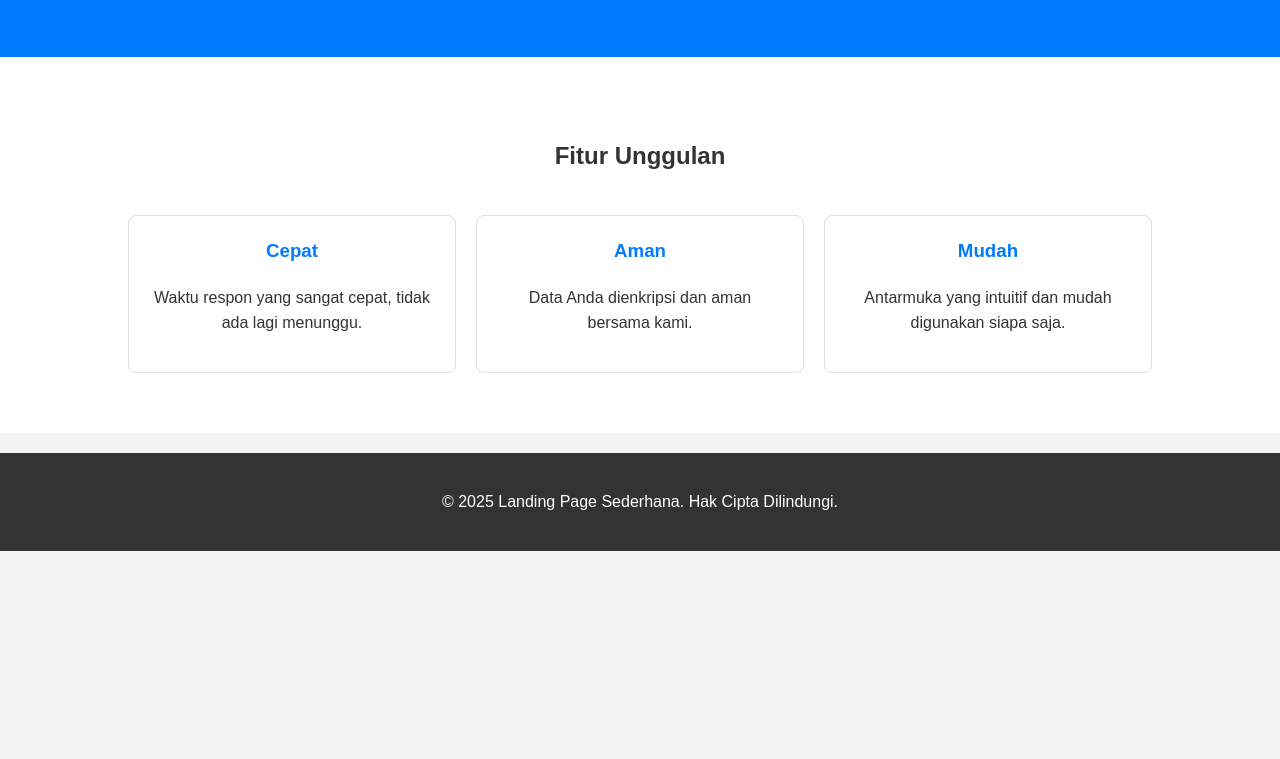
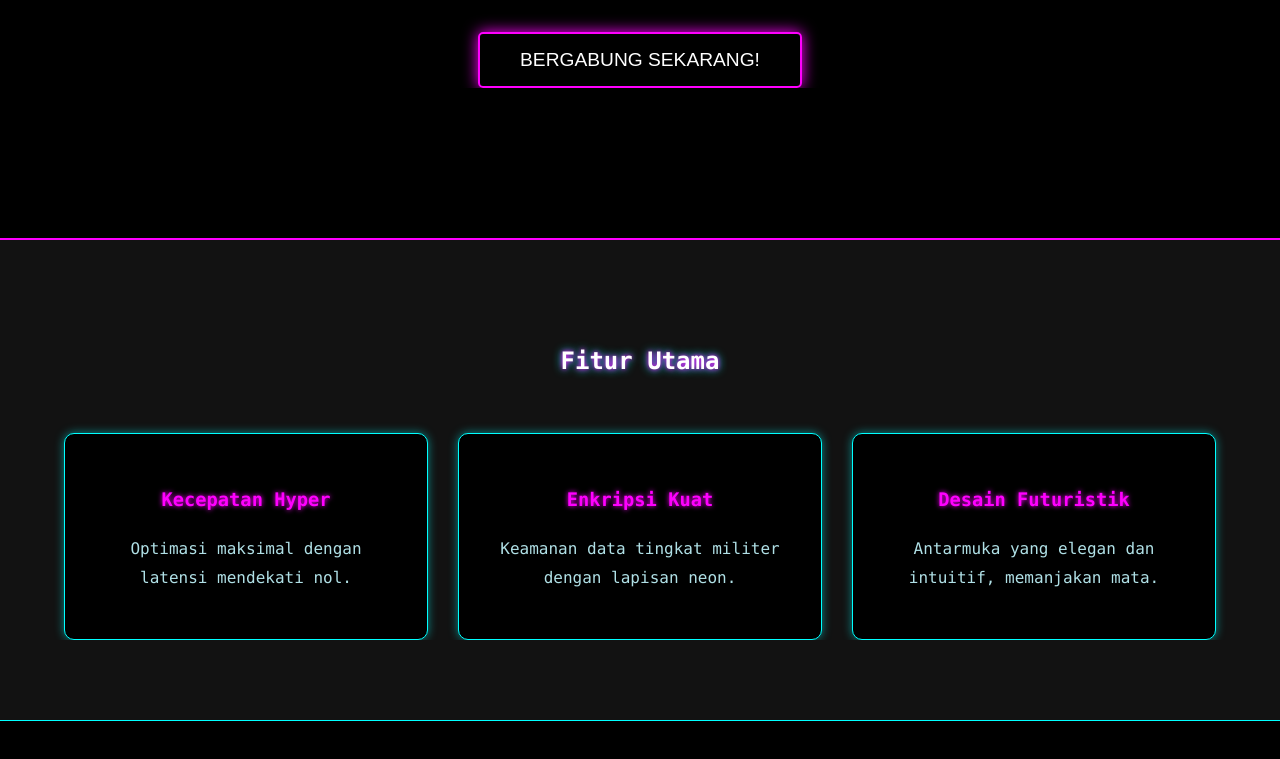
Before and after one commit to ChaidarAkbar/Coba, a plain HTML site: page index.html in a window 1280 px wide. Shown: the part 383-1142 px from the top of the page. Before the commit the page ends 934 px from the top, so only its background shows below. Drawn offline with Linux system fonts and the light colour scheme.

Commit message:
finalllll

```diff
--- a/index.html
+++ b/index.html
@@ -3,33 +3,33 @@
 <head>
     <meta charset="UTF-8">
     <meta name="viewport" content="width=device-width, initial-scale=1.0">
-    <title>Landing Page Sederhana</title>
+    <title>Neon Glow Landing Page</title>
     <link rel="stylesheet" href="style.css"> </head>
 <body>
 
     <header class="hero">
         <div class="container">
-            <h1>Selamat Datang di Landing Page Kami!</h1>
-            <p>Solusi terbaik untuk kebutuhan Anda. Daftarkan diri Anda sekarang.</p>
-            <button id="cta-button">Daftar Sekarang Juga! 🚀</button>
+            <h1>Neon Tech Solutions</h1>
+            <p>Masa Depan Digital Anda. Cepat, Aman, dan Bersinar.</p>
+            <button id="cta-button">Bergabung Sekarang!</button>
         </div>
     </header>
 
     <section id="features" class="section">
         <div class="container">
-            <h2>Fitur Unggulan</h2>
+            <h2>Fitur Utama</h2>
             <div class="feature-list">
                 <div class="feature-item">
-                    <h3>Cepat</h3>
-                    <p>Waktu respon yang sangat cepat, tidak ada lagi menunggu.</p>
+                    <h3>Kecepatan Hyper</h3>
+                    <p>Optimasi maksimal dengan latensi mendekati nol.</p>
                 </div>
                 <div class="feature-item">
-                    <h3>Aman</h3>
-                    <p>Data Anda dienkripsi dan aman bersama kami.</p>
+                    <h3>Enkripsi Kuat</h3>
+                    <p>Keamanan data tingkat militer dengan lapisan neon.</p>
                 </div>
                 <div class="feature-item">
-                    <h3>Mudah</h3>
-                    <p>Antarmuka yang intuitif dan mudah digunakan siapa saja.</p>
+                    <h3>Desain Futuristik</h3>
+                    <p>Antarmuka yang elegan dan intuitif, memanjakan mata.</p>
                 </div>
             </div>
         </div>
@@ -37,7 +37,7 @@
 
     <footer class="footer">
         <div class="container">
-            <p>&copy; 2025 Landing Page Sederhana. Hak Cipta Dilindungi.</p>
+            <p>&copy; 2025 Neon Tech. All Rights Reserved.</p>
         </div>
     </footer>
 
--- a/script.js
+++ b/script.js
@@ -1,5 +1,14 @@
+// Dapatkan elemen tombol berdasarkan ID
 const ctaButton = document.getElementById('cta-button');
 
+// Tambahkan event listener untuk merespon klik
 ctaButton.addEventListener('click', function() {
-    alert('Terima kasih telah mendaftar! Kami akan segera menghubungi Anda.');
+    // Tampilkan pesan sederhana yang sesuai dengan tema
+    alert('Akses Terkonfirmasi! Selamat datang di jaringan neon kami.');
+
+    // Tambahkan efek visual sebentar pada tombol saat diklik (opsional)
+    ctaButton.style.boxShadow = '0 0 30px white';
+    setTimeout(() => {
+        ctaButton.style.boxShadow = '0 0 15px var(--neon-pink)';
+    }, 200);
 });
--- a/style.css
+++ b/style.css
@@ -1,97 +1,130 @@
-/* Pengaturan dasar */
+/* Warna Neon Utama */
+:root {
+    --neon-blue: #00ffff;  /* Cyan Neon */
+    --neon-pink: #ff00ff;  /* Magenta Neon */
+    --dark-bg: #121212;   /* Hampir Hitam */
+    --darker-bg: #000000; /* Hitam Penuh */
+}
+
+/* Pengaturan Dasar dan Font */
 body {
-    font-family: Arial, sans-serif;
+    font-family: 'Consolas', monospace, sans-serif; /* Font teknis/retro */
     margin: 0;
     padding: 0;
-    background-color: #f4f4f4;
-    color: #333;
-    line-height: 1.6;
+    background-color: var(--darker-bg); /* Latar Belakang Hitam */
+    color: var(--neon-blue); /* Teks Neon Biru */
+    line-height: 1.8; /* Lebih lega untuk estetika */
 }
 
 .container {
-    width: 80%;
-    max-width: 1100px;
+    width: 90%;
+    max-width: 1200px;
     margin: auto;
     overflow: hidden;
     padding: 0 20px;
 }
 
+/* Efek Neon Text Shadow */
+h1, h2, h3 {
+    text-shadow: 0 0 5px var(--neon-pink), 0 0 10px var(--neon-blue);
+    color: white;
+}
+
+p {
+    color: #b0e0e6; /* Teks pendukung lebih lembut */
+}
+
 /* Header/Hero Section */
 .hero {
-    background: #007bff; /* Warna biru */
-    color: white;
-    padding: 100px 0;
+    background: var(--darker-bg);
+    padding: 150px 0;
     text-align: center;
+    border-bottom: 2px solid var(--neon-pink); /* Garis pemisah neon */
 }
 
 .hero h1 {
-    font-size: 3em;
-    margin-bottom: 10px;
+    font-size: 4em;
+    letter-spacing: 5px; /* Jarak huruf */
+    margin-bottom: 5px;
 }
 
 .hero p {
-    font-size: 1.2em;
-    margin-bottom: 30px;
+    font-size: 1.5em;
+    margin-bottom: 40px;
+    color: var(--neon-blue);
 }
 
-/* Tombol CTA */
+/* Tombol CTA Neon */
 #cta-button {
-    background-color: #28a745; /* Warna hijau */
+    background-color: transparent;
     color: white;
-    border: none;
-    padding: 15px 30px;
-    font-size: 1.1em;
+    border: 2px solid var(--neon-pink); /* Border neon */
+    padding: 15px 40px;
+    font-size: 1.2em;
     cursor: pointer;
     border-radius: 5px;
-    transition: background-color 0.3s ease;
+    box-shadow: 0 0 15px var(--neon-pink); /* Efek glow */
+    transition: all 0.3s ease;
+    text-transform: uppercase;
 }
 
 #cta-button:hover {
-    background-color: #218838; /* Warna hijau lebih gelap saat disentuh */
+    background-color: var(--neon-pink); /* Warna solid saat hover */
+    color: var(--darker-bg);
+    box-shadow: 0 0 20px var(--neon-pink), 0 0 40px var(--neon-pink); /* Glow lebih kuat */
+    transform: scale(1.05);
 }
 
 /* Fitur Section */
 .section {
-    padding: 60px 0;
+    padding: 80px 0;
     text-align: center;
-}
-
-#features {
-    background: white;
+    background: var(--dark-bg);
 }
 
 .feature-list {
     display: flex;
     justify-content: space-between;
-    margin-top: 40px;
-    gap: 20px; /* Jarak antar kolom fitur */
+    margin-top: 50px;
+    gap: 30px;
 }
 
 .feature-item {
     flex: 1;
-    padding: 20px;
-    border: 1px solid #ddd;
-    border-radius: 8px;
-    text-align: center;
+    padding: 30px;
+    background: var(--darker-bg);
+    border: 1px solid var(--neon-blue);
+    border-radius: 10px;
+    box-shadow: 0 0 10px rgba(0, 255, 255, 0.5); /* Glow biru pada box */
+    transition: all 0.4s ease;
+}
+
+.feature-item:hover {
+    background: #001f22; /* Sedikit latar belakang saat hover */
+    box-shadow: 0 0 20px var(--neon-blue), 0 0 40px var(--neon-blue); /* Glow lebih kuat */
+    transform: translateY(-5px);
 }
 
 .feature-item h3 {
-    color: #007bff;
-    margin-top: 0;
+    color: var(--neon-pink);
+    text-shadow: 0 0 5px var(--neon-pink);
 }
 
 /* Footer */
 .footer {
-    background: #333;
-    color: white;
+    background: var(--darker-bg);
+    color: var(--neon-blue);
     text-align: center;
-    padding: 20px 0;
-    margin-top: 20px;
+    padding: 25px 0;
+    border-top: 1px solid var(--neon-blue);
 }
 
-/* Responsif sederhana */
+/* Responsif */
 @media (max-width: 768px) {
     .feature-list {
-        flex-direction: column; /* Ubah tata letak menjadi kolom di layar kecil */
+        flex-direction: column;
+    }
+    .hero h1 {
+        font-size: 2.5em;
     }
 }
```
